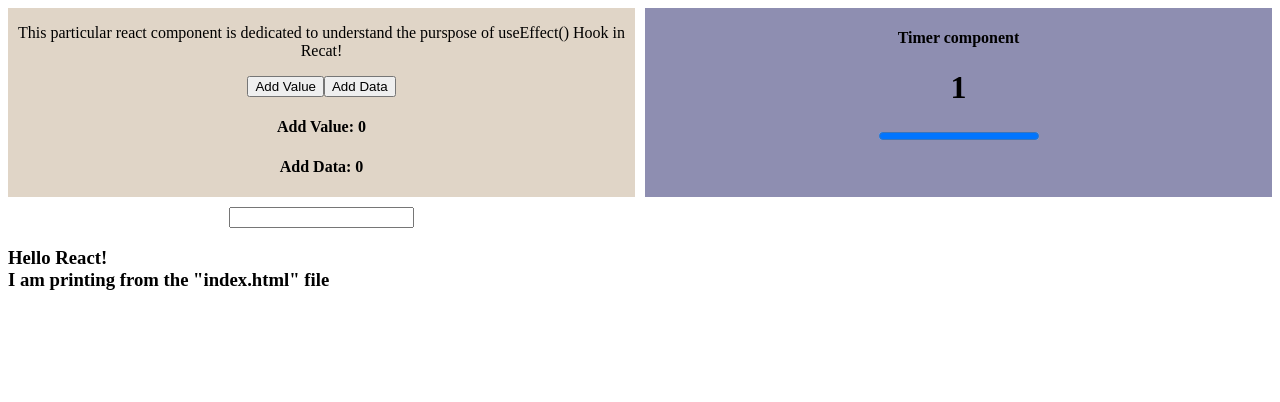
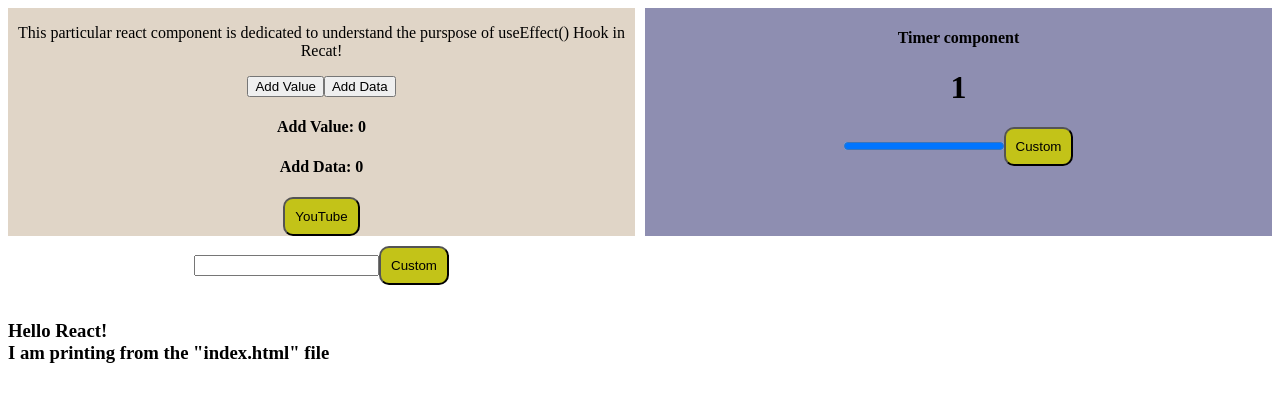
Before and after one commit to iamharie/HLC-React, a React (Vite) app in the folder HLC/: page / in a window 1280 px wide. Shown: the top 402 px of the page. Built offline with nearby package versions, Linux system fonts and the light colour scheme.

Commit message:
reusable button component added

```diff
--- a/HLC/src/App.css
+++ b/HLC/src/App.css
@@ -12,3 +12,10 @@
 .timer {
   background-color: rgb(142, 142, 177);
 }
+
+.btn {
+  background-color: rgb(195, 195, 24);
+  border-radius: none;
+  padding: 10px;
+  border-radius: 10px;
+}
--- /dev/null
+++ b/HLC/src/Components/Button.jsx
@@ -0,0 +1,11 @@
+export default function Button({ children, ...props }) {
+  //render checker log
+  console.log("<Button/> comp rendering ");
+  return (
+    <>
+      <button {...props} className="btn">
+        {children}
+      </button>
+    </>
+  );
+}
--- a/HLC/src/Components/Effect.jsx
+++ b/HLC/src/Components/Effect.jsx
@@ -1,6 +1,7 @@
 //Use Effect with a state dependency: Example
 
 import { useEffect, useState } from "react";
+import Button from "./Button";
 
 export default function Effect() {
   const [value, setValue] = useState(0);
@@ -33,6 +34,7 @@ export default function Effect() {
       <button onClick={handleDataClick}>Add Data</button>
       <h4>Add Value: {value}</h4>
       <h4>Add Data: {data}</h4>
+      <Button>YouTube</Button>
     </div>
   );
 }
--- a/HLC/src/Components/Input.jsx
+++ b/HLC/src/Components/Input.jsx
@@ -1,9 +1,20 @@
+import { useState } from "react";
+import Button from "./Button";
+
 export default function Input({ result, keyStroke }) {
+  const [data, setData] = useState(null);
+
+  function printInput(data) {
+    setData(data);
+  }
+
   //render checker log
   console.log("<Input/> comp rendering ");
   return (
     <div>
       <input type="text" value={result} onChange={keyStroke} />
+      <Button onClick={() => printInput(result)}>Custom</Button>
+      <p>{data}</p>
     </div>
   );
 }
--- a/HLC/src/Components/Timer.jsx
+++ b/HLC/src/Components/Timer.jsx
@@ -1,4 +1,5 @@
 import { memo, useEffect, useState } from "react";
+import Button from "./Button";
 
 const Timer = memo(function Timer() {
   let maxTime = 1;
@@ -18,6 +19,10 @@ const Timer = memo(function Timer() {
     return () => clearInterval(timer);
   }, []);
 
+  function handleButton() {
+    console.log("print");
+  }
+
   //render checker log
   console.log("<Timer/> comp rendering ");
   return (
@@ -26,6 +31,7 @@ const Timer = memo(function Timer() {
       <h1>{time}</h1>
       <progress value={time} max={maxTime}></progress>
       {/* <button onClick={() => timer()}>Call</button> */}
+      <Button onClick={handleButton}>Custom</Button>
     </div>
   );
 });
```
Also changed, not shown: 1 other file (tests, documents, lock files or other folders).
